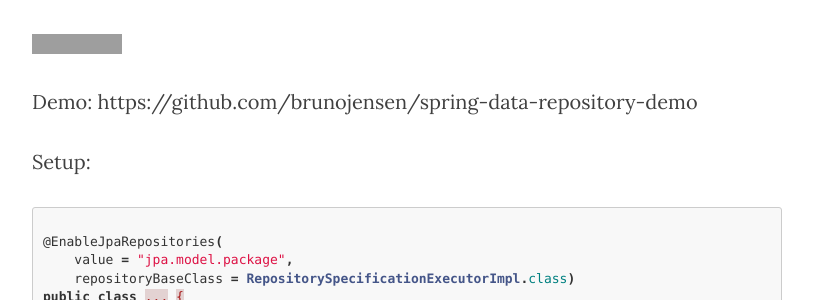
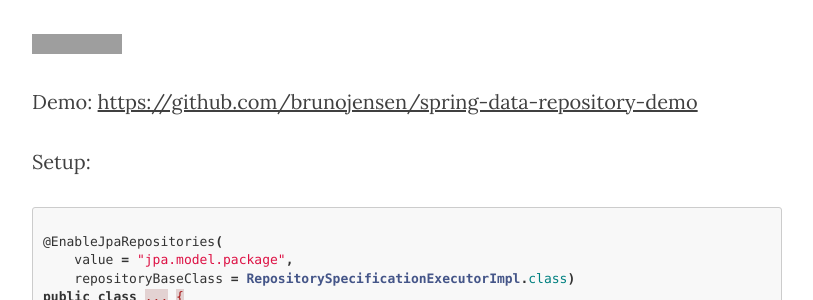
Before and after one commit to the-unknown-developer-podcast/the-unknown-developer-podcast.github.com, a Jekyll site: the page built from _posts/2019-05-29-spring-data-jpa-repository.markdown, in a window 1280 px wide and 900 px high, scrolled down 2017 px. Shown: the part 171-471 px from the top of the window, without its empty margins (233-1046 px from the left). Built offline with Jekyll 4.4.1, drawn with Linux system fonts in a browser that asks for light colours; nearby versions of some CDN libraries; part of the change alters nothing that is shown; grey boxes are pictures that could not be loaded.

```diff
--- a/_posts/2019-05-29-spring-data-jpa-repository.markdown
+++ b/_posts/2019-05-29-spring-data-jpa-repository.markdown
@@ -30,7 +30,7 @@ header-img: img/post-bg-02.jpg
 [![Quality Gate Status](https://sonarcloud.io/api/project_badges/measure?project=spring.data.repository%3Aspring-data-jpa-repository&metric=alert_status)](https://sonarcloud.io/dashboard?id=spring.data.repository%3Aspring-data-jpa-repository)
 
 Demo:
-https://github.com/brunojensen/spring-data-repository-demo
+[https://github.com/brunojensen/spring-data-repository-demo](https://github.com/brunojensen/spring-data-repository-demo)
 
 Setup:
 
```
